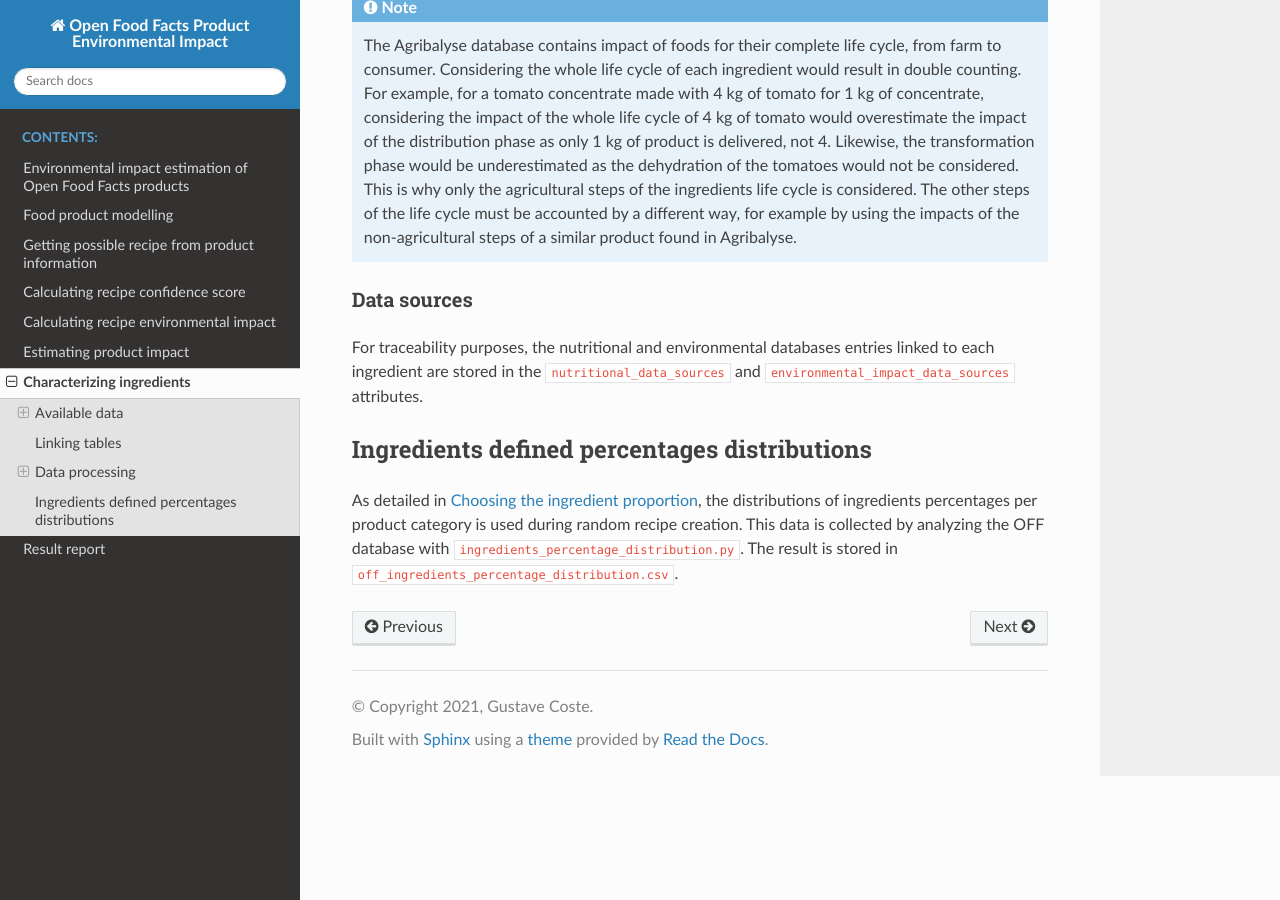
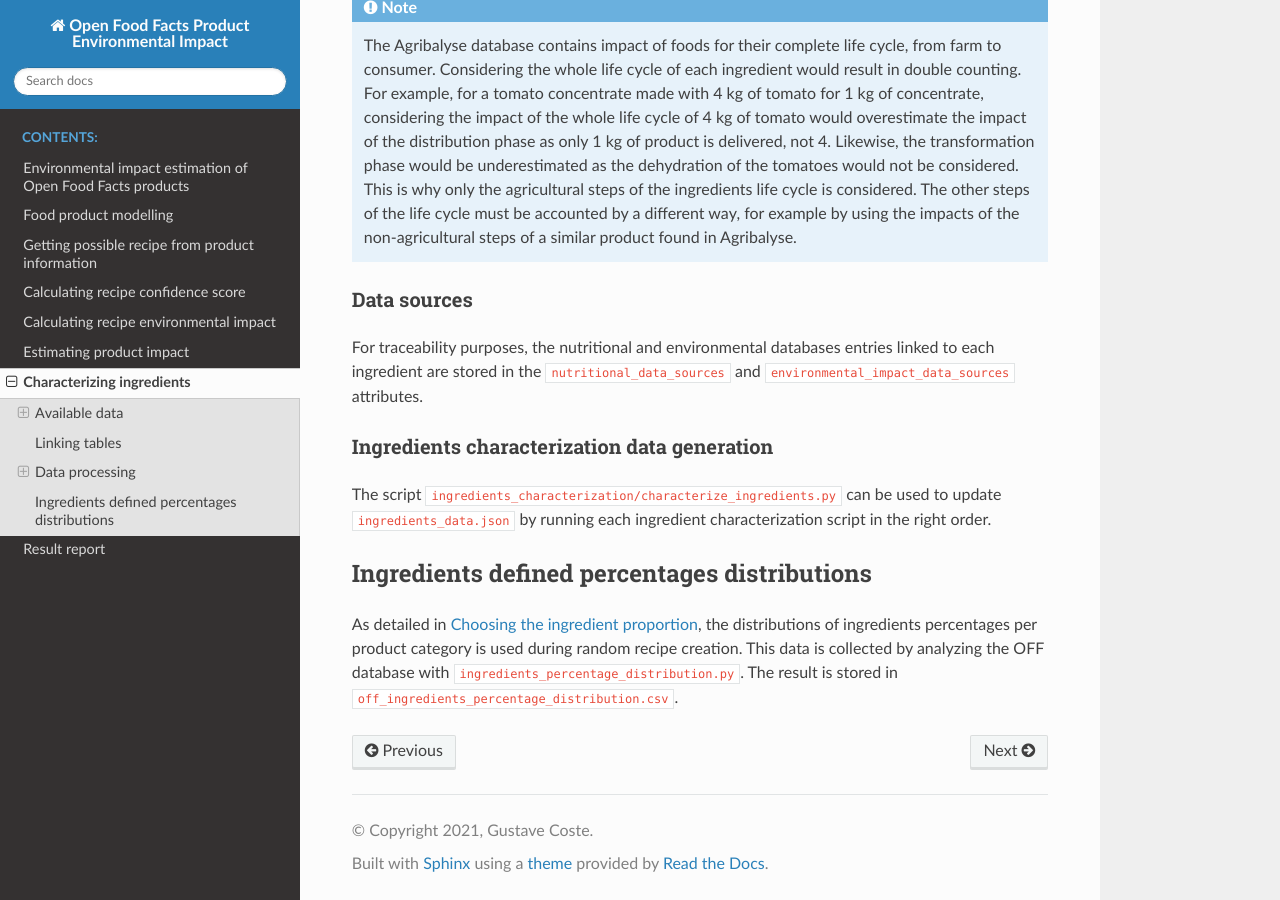
Before and after one commit to openfoodfacts/off-product-environmental-impact, a Sphinx documentation site: the page built from doc/source/characterizing-ingredients.rst, in a window 1280 px wide and 900 px high, scrolled down 1991 px. Built offline with Sphinx 7.4.7 and the Read the Docs theme 2.0.0, drawn with Linux system fonts in a browser that asks for light colours.

Commit message:
Added a paragraph on ingredients characterization data generation

```diff
--- a/doc/source/characterizing-ingredients.rst
+++ b/doc/source/characterizing-ingredients.rst
@@ -60,6 +60,11 @@ Data sources
 
 For traceability purposes, the nutritional and environmental databases entries linked to each ingredient are stored in the ``nutritional_data_sources`` and  ``environmental_impact_data_sources`` attributes.
 
+Ingredients characterization data generation
+++++++++++++++++++++++++++++++++++++++++++++
+
+The script ``ingredients_characterization/characterize_ingredients.py`` can be used to update ``ingredients_data.json`` by running each ingredient characterization script in the right order.
+
 Ingredients defined percentages distributions
 ---------------------------------------------
 
```
